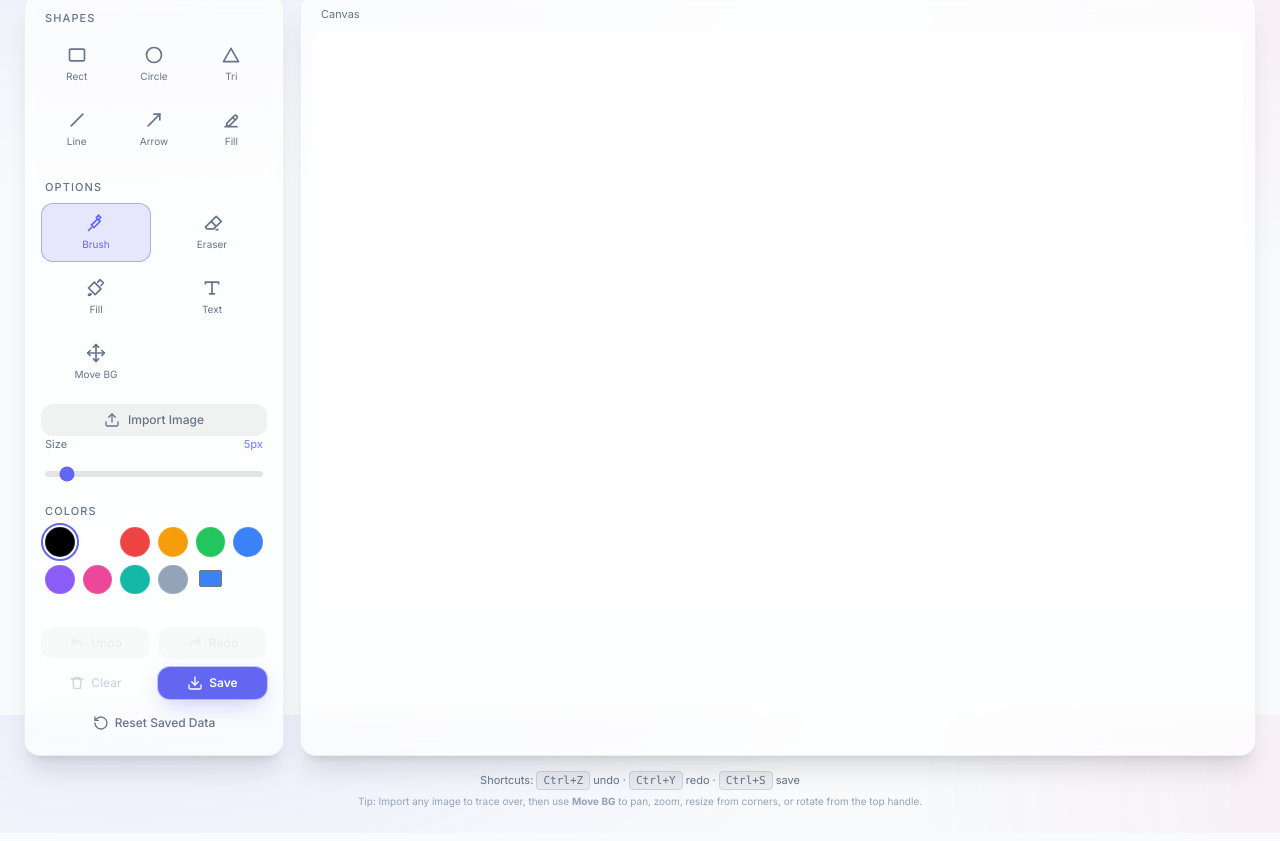
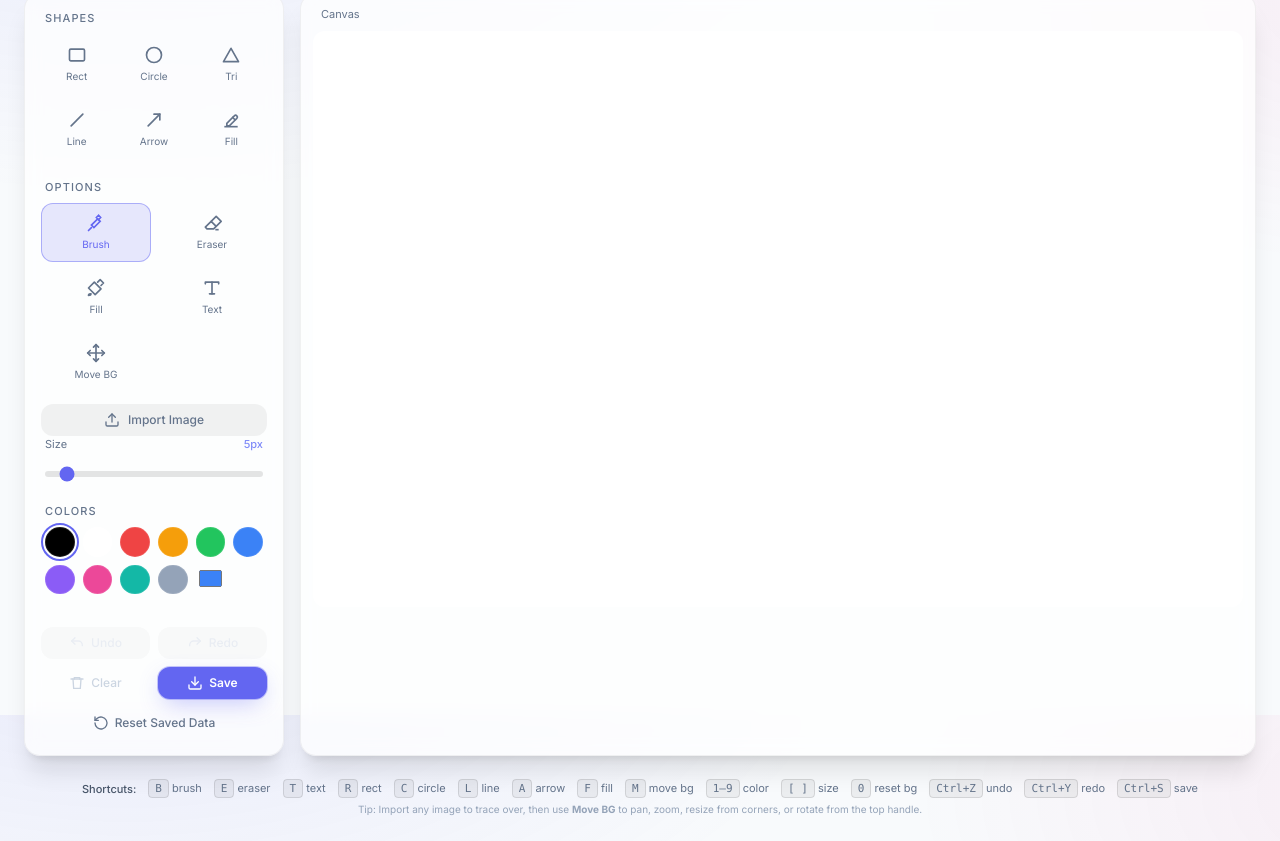
Before and after one commit to AshkanPoyber/PoyberPaint, a website: page index.html in a window 1280 px wide. Shown: the part 85-926 px from the top of the page. Drawn offline with nearby package versions, Linux system fonts and the light colour scheme.

Commit message:
feat: add comprehensive keyboard shortcuts
Tool selection: B/E/T/R/C/L/A/F/M for brush/eraser/text/shape tools. Color: 1-9 to pick from palette. Size: [ and ] to decrease/increase brush width. 0: reset background transform. Esc: cancel text input or close current action

```diff
--- a/index.html
+++ b/index.html
@@ -761,25 +761,118 @@
           </div>
         </section>
       </div>
-
-      <p class="text-center text-[11px] text-slate-500 mt-4">
-        Shortcuts:
-        <kbd
+      <div
+        class="mt-6 flex flex-wrap items-center justify-center gap-x-3 gap-y-1.5 text-[11px] text-slate-500 dark:text-slate-400"
+      >
+        <span class="font-medium text-slate-600 dark:text-slate-300"
+          >Shortcuts:</span
+        >
+        <span
+          ><kbd
+            class="px-1.5 py-0.5 rounded bg-black/5 dark:bg-white/5 border border-black/10 dark:border-white/10"
+            >B</kbd
+          >
+          brush</span
+        >
+        <span
+          ><kbd
+            class="px-1.5 py-0.5 rounded bg-black/5 dark:bg-white/5 border border-black/10 dark:border-white/10"
+            >E</kbd
+          >
+          eraser</span
+        >
+        <span
+          ><kbd
+            class="px-1.5 py-0.5 rounded bg-black/5 dark:bg-white/5 border border-black/10 dark:border-white/10"
+            >T</kbd
+          >
+          text</span
+        >
+        <span
+          ><kbd
+            class="px-1.5 py-0.5 rounded bg-black/5 dark:bg-white/5 border border-black/10 dark:border-white/10"
+            >R</kbd
+          >
+          rect</span
+        >
+        <span
+          ><kbd
+            class="px-1.5 py-0.5 rounded bg-black/5 dark:bg-white/5 border border-black/10 dark:border-white/10"
+            >C</kbd
+          >
+          circle</span
+        >
+        <span
+          ><kbd
+            class="px-1.5 py-0.5 rounded bg-black/5 dark:bg-white/5 border border-black/10 dark:border-white/10"
+            >L</kbd
+          >
+          line</span
+        >
+        <span
+          ><kbd
+            class="px-1.5 py-0.5 rounded bg-black/5 dark:bg-white/5 border border-black/10 dark:border-white/10"
+            >A</kbd
+          >
+          arrow</span
+        >
+        <span
+          ><kbd
+            class="px-1.5 py-0.5 rounded bg-black/5 dark:bg-white/5 border border-black/10 dark:border-white/10"
+            >F</kbd
+          >
+          fill</span
+        >
+        <span
+          ><kbd
+            class="px-1.5 py-0.5 rounded bg-black/5 dark:bg-white/5 border border-black/10 dark:border-white/10"
+            >M</kbd
+          >
+          move bg</span
+        >
+        <span
+          ><kbd
+            class="px-1.5 py-0.5 rounded bg-black/5 dark:bg-white/5 border border-black/10 dark:border-white/10"
+            >1–9</kbd
+          >
+          color</span
+        >
+        <span
+          ><kbd
+            class="px-1.5 py-0.5 rounded bg-black/5 dark:bg-white/5 border border-black/10 dark:border-white/10"
+            >[ ]</kbd
+          >
+          size</span
+        >
+        <span
+          ><kbd
+            class="px-1.5 py-0.5 rounded bg-black/5 dark:bg-white/5 border border-black/10 dark:border-white/10"
+            >0</kbd
+          >
+          reset bg</span
+        >
+        <span
+          ><kbd
             class="px-1.5 py-0.5 rounded bg-black/5 dark:bg-white/5 border border-black/10 dark:border-white/10"
             >Ctrl+Z</kbd
           >
-        undo ·
-        <kbd
+          undo</span
+        >
+        <span
+          ><kbd
             class="px-1.5 py-0.5 rounded bg-black/5 dark:bg-white/5 border border-black/10 dark:border-white/10"
             >Ctrl+Y</kbd
           >
-        redo ·
-        <kbd
+          redo</span
+        >
+        <span
+          ><kbd
             class="px-1.5 py-0.5 rounded bg-black/5 dark:bg-white/5 border border-black/10 dark:border-white/10"
             >Ctrl+S</kbd
           >
-        save
-      </p>
+          save</span
+        >
+      </div>
       <p
         class="text-center text-[10px] text-slate-400 dark:text-slate-500 mt-1"
       >
--- a/js/app.js
+++ b/js/app.js
@@ -50,6 +50,19 @@
   ];
   const MAX_HISTORY = 30;
   const DPR = window.devicePixelRatio || 1;
+
+  // Keyboard shortcut → tool mapping
+  const TOOL_KEYS = {
+    b: "brush",
+    e: "eraser",
+    t: "text",
+    r: "rectangle",
+    c: "circle",
+    l: "line",
+    a: "arrow",
+    f: "fill",
+    m: "move-bg",
+  };
 
   // ---------- State ----------
   let isDrawing = false;
@@ -1103,17 +1116,97 @@
   // ---------- Keyboard ----------
   function bindKeyboard() {
     document.addEventListener("keydown", (e) => {
-      if (!(e.ctrlKey || e.metaKey)) return;
+      // Don't intercept if user is typing in an input
+      const tag = (e.target.tagName || "").toLowerCase();
+      if (tag === "input" || tag === "textarea") {
+        // Only Esc is allowed to close text input
+        if (e.key === "Escape" && textInputEl) {
+          closeTextInput();
+          e.preventDefault();
+        }
+        return;
+      }
+
       const k = e.key.toLowerCase();
-      if (k === "z" && !e.shiftKey) {
+      const ctrl = e.ctrlKey || e.metaKey;
+
+      // ---- Ctrl/Cmd combos ----
+      if (ctrl) {
+        if (k === "z" && !e.shiftKey) {
+          e.preventDefault();
+          undoBtn.click();
+          return;
+        }
+        if (k === "y" || (k === "z" && e.shiftKey)) {
+          e.preventDefault();
+          redoBtn.click();
+          return;
+        }
+        if (k === "s") {
+          e.preventDefault();
+          document.getElementById("save").click();
+          return;
+        }
+        return; // Don't process Ctrl+ for other keys
+      }
+
+      // ---- Single-key shortcuts ----
+
+      // Escape: cancel text input or deselect move-bg
+      if (e.key === "Escape") {
+        if (textInputEl) {
+          closeTextInput();
+          e.preventDefault();
+        }
+        return;
+      }
+
+      // Tool selection
+      if (TOOL_KEYS[k]) {
+        const targetBtn = document.querySelector(
+          `.tool-btn[data-tool="${TOOL_KEYS[k]}"]`,
+        );
+        if (targetBtn) {
+          targetBtn.click();
+          e.preventDefault();
+        }
+        return;
+      }
+
+      // Color: 1-9 (numbers)
+      if (k >= "1" && k <= "9") {
+        const idx = parseInt(k, 10) - 1;
+        const swatches = colorRow.querySelectorAll(".swatch");
+        if (swatches[idx]) {
+          swatches[idx].click();
+          e.preventDefault();
+        }
+        return;
+      }
+
+      // Size: [ and ]
+      if (e.key === "[") {
+        const newVal = Math.max(1, brushWidth - 1);
+        sizeSlider.value = newVal;
+        sizeSlider.dispatchEvent(new Event("input", { bubbles: true }));
         e.preventDefault();
-        undoBtn.click();
-      } else if (k === "y" || (k === "z" && e.shiftKey)) {
+        return;
+      }
+      if (e.key === "]") {
+        const newVal = Math.min(60, brushWidth + 1);
+        sizeSlider.value = newVal;
+        sizeSlider.dispatchEvent(new Event("input", { bubbles: true }));
         e.preventDefault();
-        redoBtn.click();
-      } else if (k === "s") {
-        e.preventDefault();
-        document.getElementById("save").click();
+        return;
+      }
+
+      // 0: reset background transform
+      if (k === "0") {
+        if (backgroundDataURL) {
+          resetBgTransform();
+          e.preventDefault();
+        }
+        return;
       }
     });
   }
```
Lines whose indentation alone changed are shown as unchanged.
